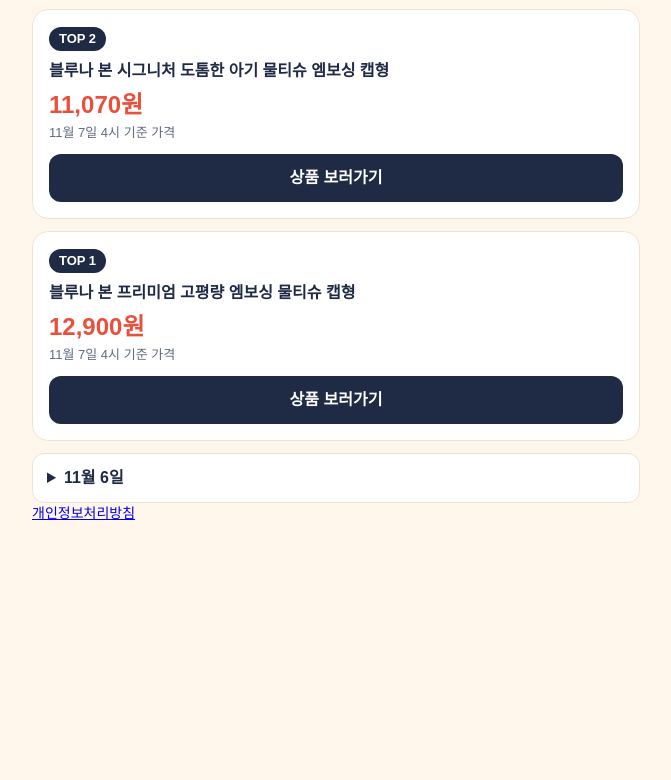
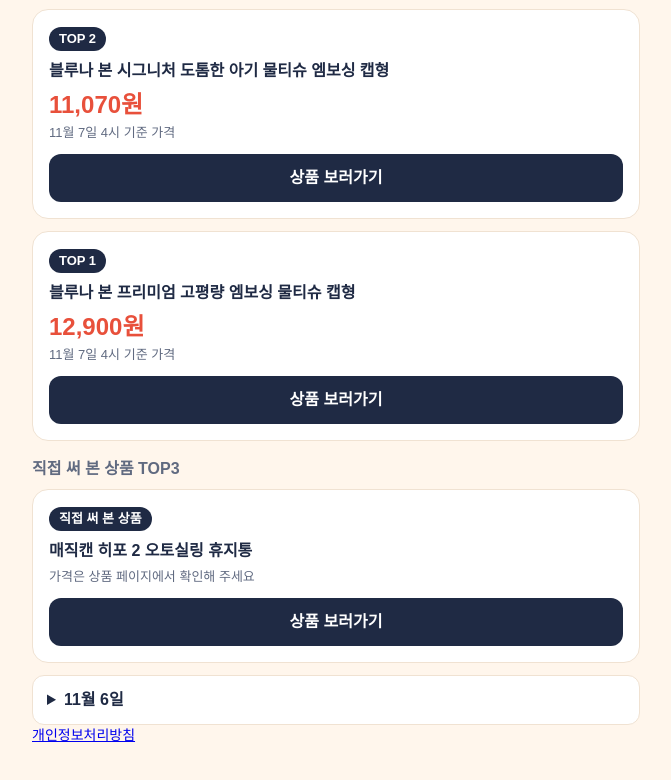
Before and after one commit to HyunsuJeon/jjinjjintem, a plain HTML site: page index.html in a window 1280 px wide. Shown: the part 1191-1971 px from the top of the page, without its empty margins (304-975 px from the left). Before the commit the page ends 1787 px from the top, so only its background shows below. Drawn offline with Linux system fonts and the light colour scheme.

Commit message:
2026-11-07 페이지 갱신

```diff
--- a/index.html
+++ b/index.html
@@ -83,6 +83,13 @@ summary { padding:12px 14px; background:#fff; border:1px solid var(--line); bord
 <p class="time">11월 7일 4시 기준 가격</p>
 <a class="button" href="https://link.coupang.com/a/itGfH1FbwW" target="_blank" rel="sponsored nofollow noopener">상품 보러가기</a>
 </article>
+<h3>직접 써 본 상품 TOP3</h3>
+<article class="card">
+<span class="rank">직접 써 본 상품</span>
+<p class="name">매직캔 히포 2 오토실링 휴지통</p>
+<p class="time">가격은 상품 페이지에서 확인해 주세요</p>
+<a class="button" href="https://link.coupang.com/a/it1f5kub7s" target="_blank" rel="sponsored nofollow noopener">상품 보러가기</a>
+</article>
 <details><summary>11월 6일</summary>
 <h3>가전 TOP3</h3>
 <article class="card">
```
